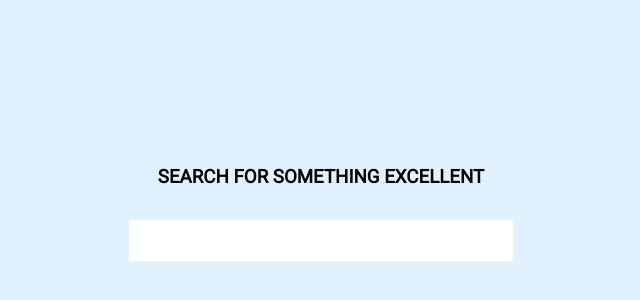
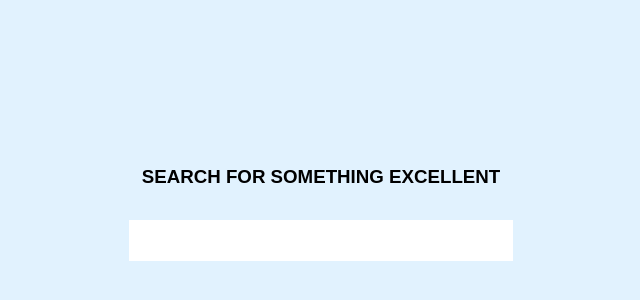
Before and after one commit to tevko/Resources, a website with bundled scripts: page index.html in a window 1280 px wide. Shown: the part 196-496 px from the top of the page, without its empty margins (319-959 px from the left). Built offline with nearby package versions, Linux system fonts and the light colour scheme.

Commit message:
fix header font

```diff
--- a/style.css
+++ b/style.css
@@ -21,7 +21,7 @@ body {
 
 h3 {
   text-transform: uppercase;
-  font-family: 'Roboto', sans-serif;
+  font-family: 'Railway', sans-serif;
 }
 
 input {
```
